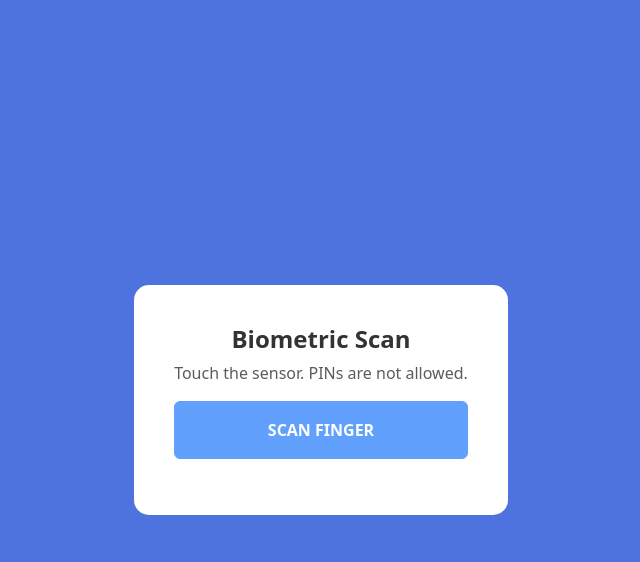
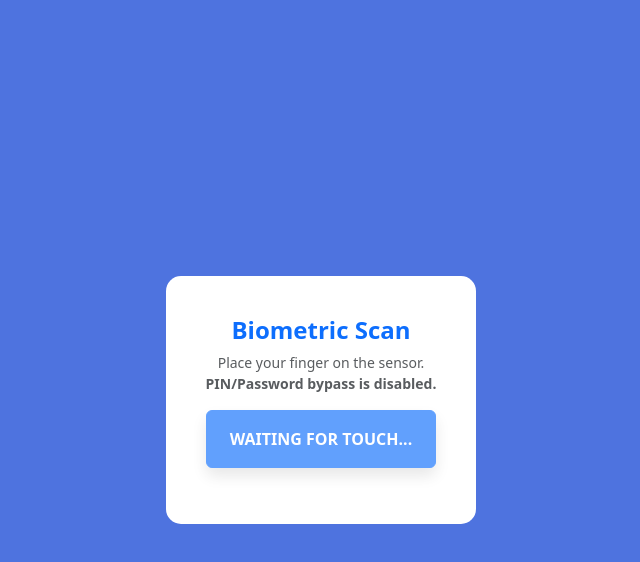
Before and after one commit to Shiplocal/SL-biometric, a plain HTML site: page index.html in a window 1280 px wide. Both pictures are taken after a click on the button "SCAN FINGER". Shown: the whole page, without its empty margins (319-959 px from the left). Drawn offline with nearby package versions, Linux system fonts and the light colour scheme.

Commit message:
Update index.html

```diff
--- a/index.html
+++ b/index.html
@@ -1,7 +1,7 @@
 <!DOCTYPE html>
 <html>
 <head>
-    <title>SL Gateway</title>
+    <title>SL Biometric Gateway</title>
     <link href="https://cdn.jsdelivr.net/npm/bootstrap@5.3.0/dist/css/bootstrap.min.css" rel="stylesheet">
     <style>
         body { background: #4e73df; color: white; display: flex; align-items: center; justify-content: center; height: 100vh; margin: 0; }
@@ -10,37 +10,50 @@
 </head>
 <body>
     <div class="bridge-card">
-        <h4 class="fw-bold">Biometric Scan</h4>
-        <p class="text-muted">Touch the sensor. PINs are not allowed.</p>
-        <button id="btn" class="btn btn-primary w-100 fw-bold py-3" onclick="executeScan()">SCAN FINGER</button>
+        <h4 class="fw-bold text-primary">Biometric Scan</h4>
+        <p class="text-muted small">Place your finger on the sensor. <br><b>PIN/Password bypass is disabled.</b></p>
+        <button id="btn" class="btn btn-primary w-100 fw-bold py-3 shadow" onclick="executeScan()">SCAN FINGER</button>
         <div id="status" class="mt-3 small text-danger fw-bold"></div>
     </div>
+
     <script>
         async function executeScan() {
             const btn = document.getElementById('btn');
             const params = new URLSearchParams(window.location.search);
             btn.disabled = true;
+            btn.innerText = "WAITING FOR TOUCH...";
 
             try {
                 const options = {
                     publicKey: {
                         challenge: new Uint8Array(32),
                         rp: { name: "SL_Logistics" },
-                        user: { id: new TextEncoder().encode(params.get('icid')), name: "user", displayName: "User" },
+                        user: {
+                            id: new TextEncoder().encode(params.get('icid')),
+                            name: "worker_" + params.get('icid'),
+                            displayName: "ID: " + params.get('icid')
+                        },
                         pubKeyCredParams: [{ alg: -7, type: "public-key" }],
-                        authenticatorSelection: { authenticatorAttachment: "platform", userVerification: "required" },
+                        authenticatorSelection: {
+                            authenticatorAttachment: "platform",
+                            userVerification: "required" // Strictly enforces Fingerprint/PIN
+                        },
                         timeout: 60000
                     }
                 };
 
-                const cred = await navigator.credentials.create(options);
-                // Credential ID is the only thing that stays 100% the same for a finger
-                const cId = btoa(String.fromCharCode.apply(null, new Uint8Array(cred.rawId)));
-                const pubKey = btoa(String.fromCharCode.apply(null, new Uint8Array(cred.response.attestationObject)));
+                const credential = await navigator.credentials.create(options);
 
-                window.location.href = `${params.get('returnUrl')}?result=${encodeURIComponent(pubKey)}&credId=${encodeURIComponent(cId)}&icid=${params.get('icid')}&action=${params.get('action')}`;
+                // CredId is the unique identifier for the specific finger on this device
+                const credId = btoa(String.fromCharCode.apply(null, new Uint8Array(credential.rawId)));
+                const attestation = btoa(String.fromCharCode.apply(null, new Uint8Array(credential.response.attestationObject)));
+
+                // Redirect with the Credential ID for duplicate checking
+                window.location.href = `${params.get('returnUrl')}?result=${encodeURIComponent(attestation)}&credId=${encodeURIComponent(credId)}&icid=${params.get('icid')}&action=${params.get('action')}`;
+
             } catch (e) {
                 btn.disabled = false;
+                btn.innerText = "RETRY SCAN";
                 document.getElementById('status').innerText = e.message;
             }
         }
```
